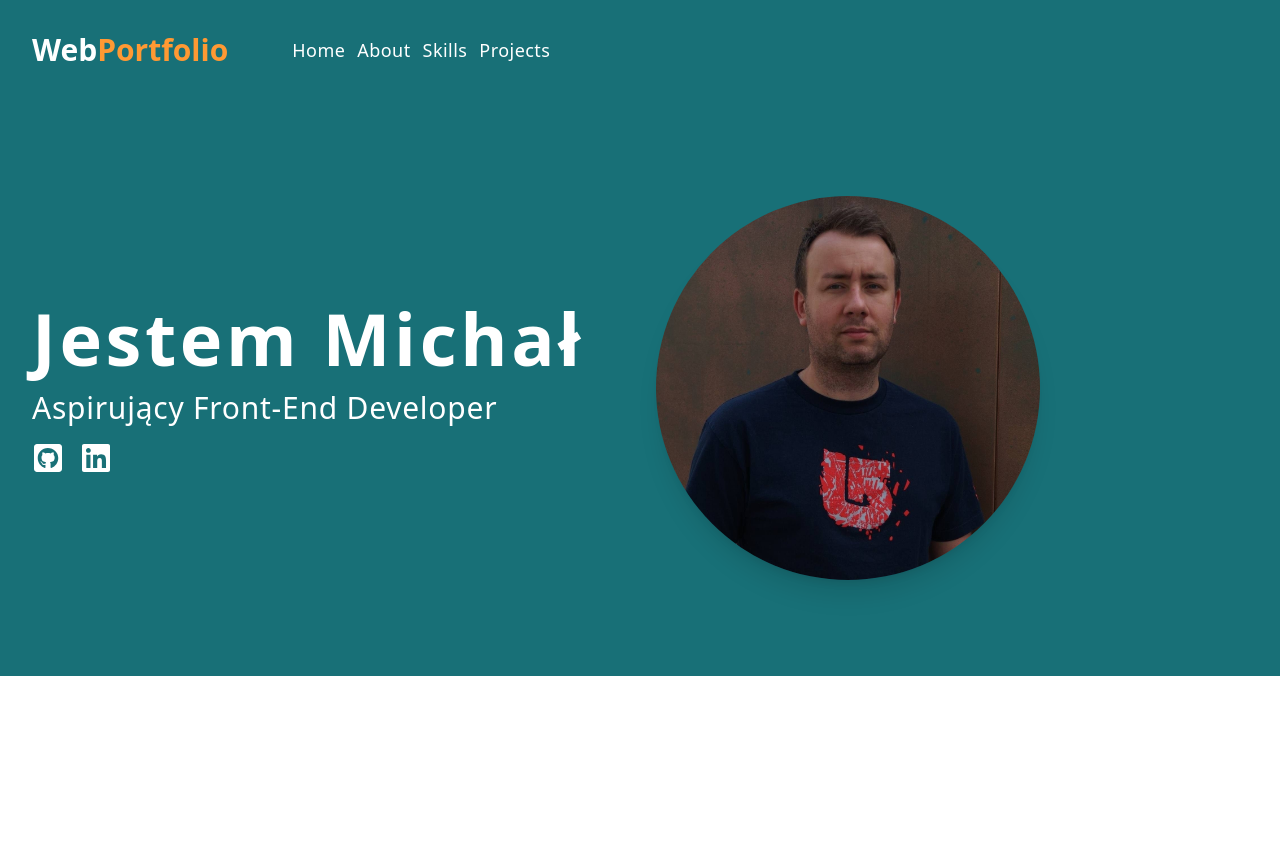
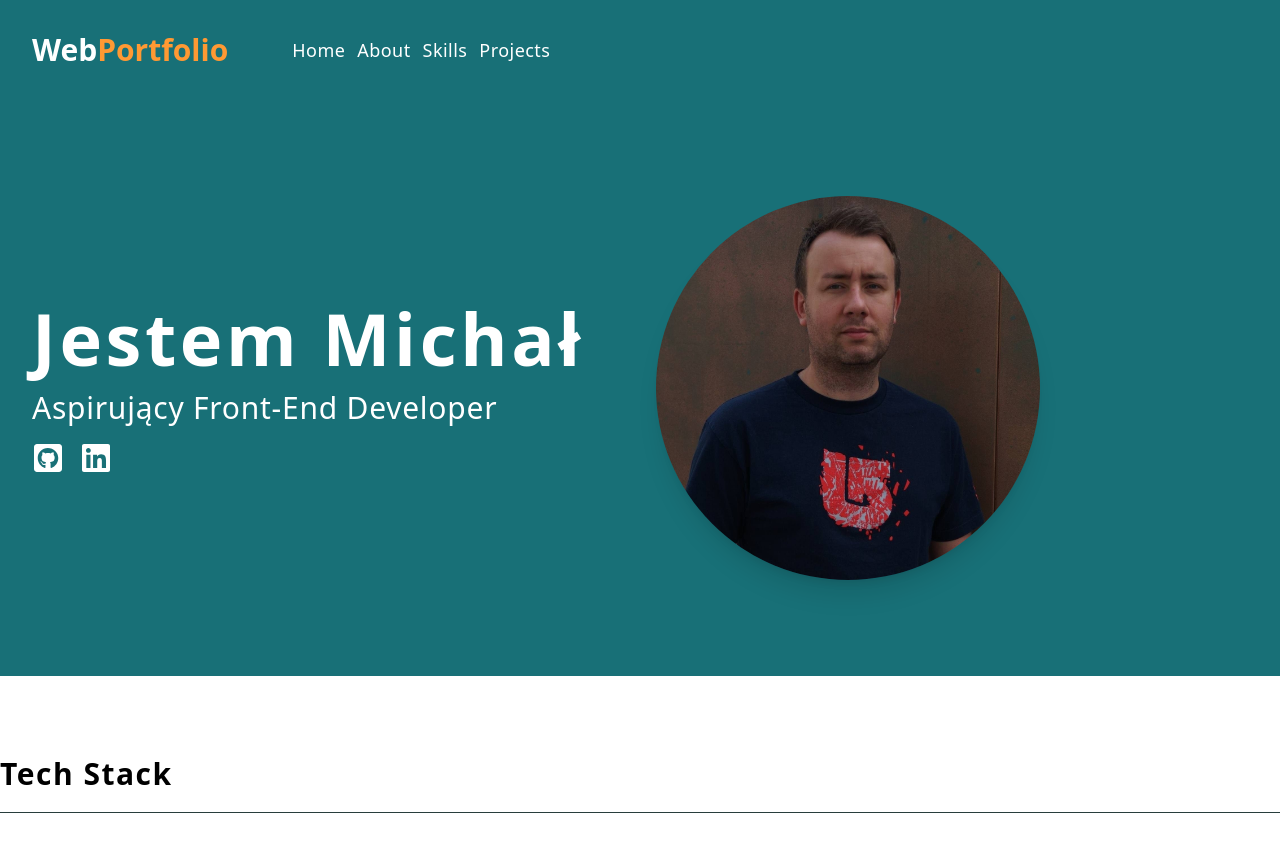
Before and after one commit to misiek869/portfolio_tailwind, a React (Vite) app: page / in a window 1280 px wide. Shown: the top 852 px of the page. Built offline with nearby package versions, Linux system fonts and the light colour scheme.

Commit message:
create styling

```diff
--- a/src/components/SectionTitle.jsx
+++ b/src/components/SectionTitle.jsx
@@ -1,7 +1,9 @@
-import React from 'react'
-
-const SectionTitle = () => {
-	return <div></div>
+const SectionTitle = ({ text }) => {
+	return (
+		<div className='border-b border-dark pb-5'>
+			<h2 className='text-3xl font-bold tracking-wider capitalize'>{text}</h2>
+		</div>
+	)
 }
 
 export default SectionTitle
```
